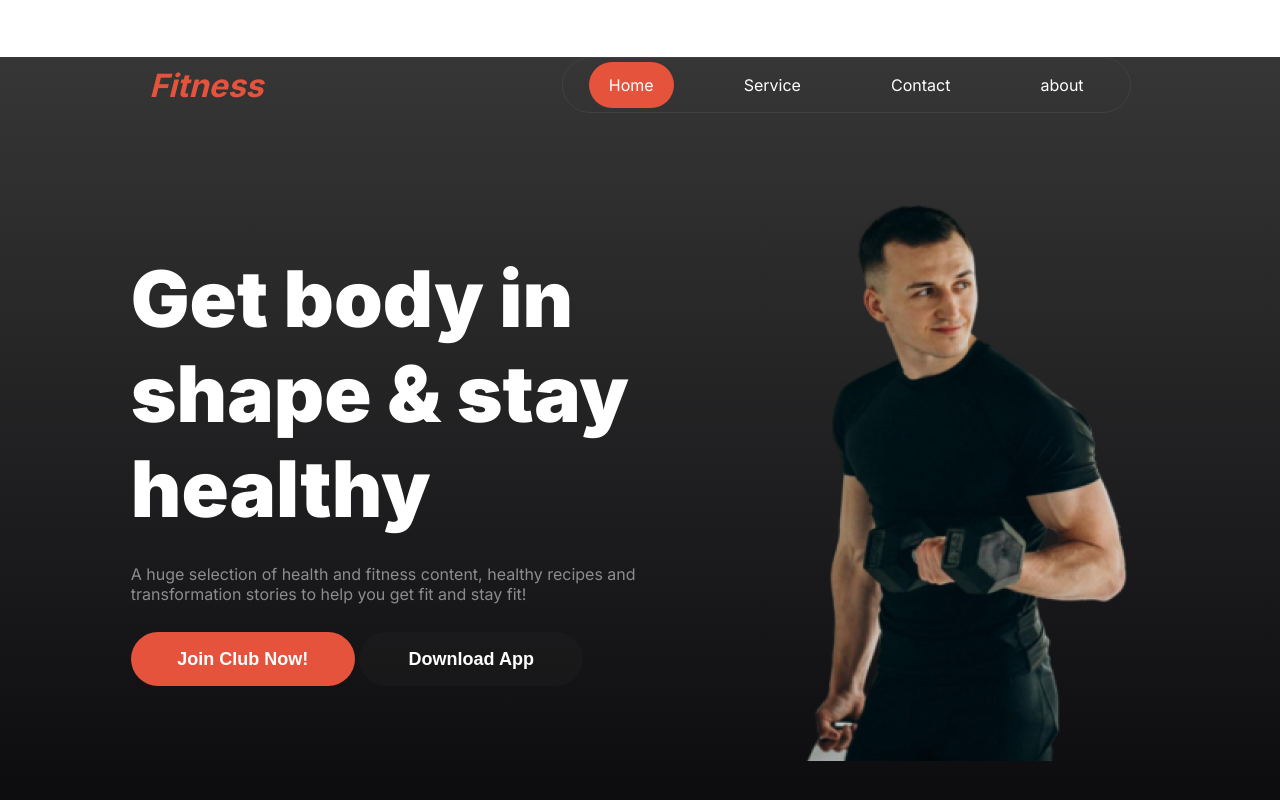
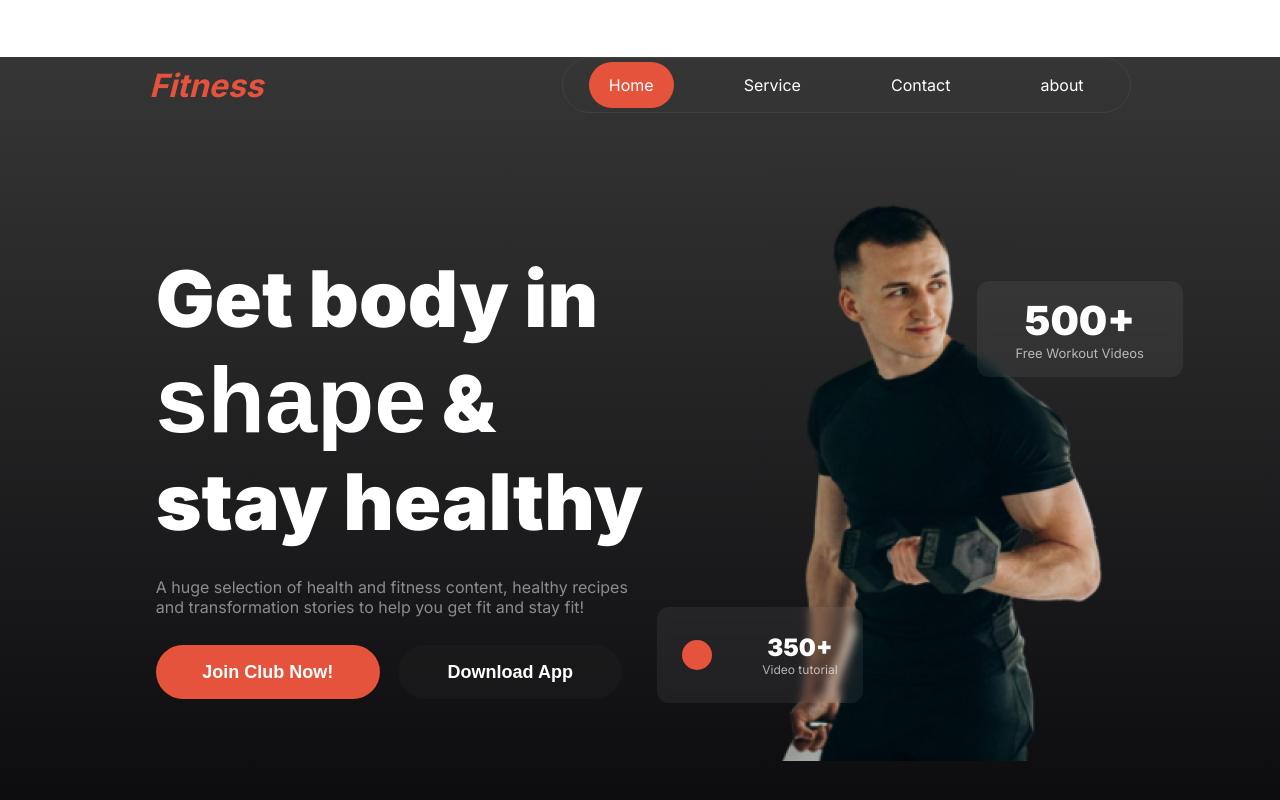
Before and after one commit to hassankhsalar/programminghero-assignment2, a plain HTML site: page index.html in a window 1280 px wide. Drawn offline with Linux system fonts and the light colour scheme; a web font is replaced by a local one.

Commit message:
banner section done

```diff
--- a/index.html
+++ b/index.html
@@ -5,6 +5,10 @@
     <meta name="viewport" content="width=device-width, initial-scale=1.0">
     <title>Document</title>
     <link rel="stylesheet" href="./styles/styles.css">
+    <style>
+        @import url('https://fonts.cdnfonts.com/css/miama');
+    </style>
+
 </head>
 <body>
 
@@ -23,7 +27,10 @@
 
     <section class="banner">
         <div class="banner-text">
-            <h2>Get body in shape & stay healthy</h2>
+            <h2>Get body in
+                <span>shape</span>
+
+                & stay healthy</h2>
             <p>A huge selection of health and fitness content, healthy recipes and transformation stories to help you get fit and stay fit!</p>
 
             <button class="join-btn">Join Club Now!</button>
@@ -33,7 +40,24 @@
 
         <div class="banner-img">
             <!-- <img src="./images/Images 2.png" alt=""> -->
+            <div class="banner-float1">
+                <h4>500+</h4>
+                <p>Free Workout Videos</p>
+            </div>
+
+            <div class="banner-float2">
+                <div id="circle">
+
+                </div>
+
+                <div>
+                <h4>350+</h4>
+                <p>Video tutorial</p>
+                </div>
+            </div>
         </div>
+
+
     </section>
 </section>
 </body>
--- a/styles/styles.css
+++ b/styles/styles.css
@@ -3,7 +3,7 @@
 /* default setup */
 *{
     margin: 0 auto;
-    /* background-color: rgba(0, 0, 0, 0.164); */
+    /* background-color: rgb(0, 0, 0); */
 
 
 
@@ -80,9 +80,15 @@ body {
 
 }
 .banner-text{
-    width: 600px;
+    width: 500px;
     height: 439px;
 
+}
+.banner-text span{
+
+                font-family: 'Miama', sans-serif;
+                 font-size: larger;
+                 font-weight: 900;
 }
 .banner-text h2{
     font-size: 78px;
@@ -102,6 +108,7 @@ body {
     background-image: url(../images/Images\ 2.png);
     width: 349px;
     height: 580px;
+    position: relative;
 }
 
 /* banner backup */
@@ -130,6 +137,7 @@ body {
 
 .dapp{
     margin-top: 28px;
+    margin-left: 14px;
     color: rgba(255, 255, 255, 1.00);
     background-color: rgba(36, 35, 35, 0.308);
     width: 224px;
@@ -140,3 +148,72 @@ body {
     font-weight: 600;
     padding: 16px 46px 16px 46px;
 }
+
+
+/* Banner float styles */
+.banner-float1{
+    width: 206px;
+    height: 96px;
+    border-radius: 12px;
+    background: rgba(255, 255, 255, 0.062);
+    backdrop-filter: blur(4px);
+    display: flex;
+    flex-direction: column;
+    justify-content: center;
+    align-items: center;
+    position: relative;
+    right: -130px;
+    top: 100px;
+}
+
+.banner-float1 h4{
+    color: #ffffff;
+    font-size: 40px;
+    font-weight: 900;
+    text-align: center;
+
+}
+.banner-float1 p{
+    color: rgba(255, 255, 255, 0.65);
+    font-size: 13px;
+    font-weight: 400;
+    text-align: center;
+
+}
+
+#circle{
+    background: rgb(230, 83, 60);
+    border-radius: 50%;
+    width: 30px;
+    height: 30px;
+}
+
+.banner-float2{
+    width: 206px;
+    height: 96px;
+    border-radius: 12px;
+    background: rgba(255, 255, 255, 0.062);
+    backdrop-filter: blur(4px);
+    display: flex;
+    flex-direction: row;
+    justify-content: center;
+    align-items: center;
+    position: relative;
+    right: 190px;
+    top: 330px;
+}
+
+.banner-float2 h4{
+    color: #ffffff;
+    font-size: 24px;
+    font-weight: 900;
+    text-align: center;
+
+}
+.banner-float2 p{
+    color: rgba(255, 255, 255, 0.65);
+    font-size: 12px;
+    font-weight: 400;
+    text-align: center;
+
+}
```
